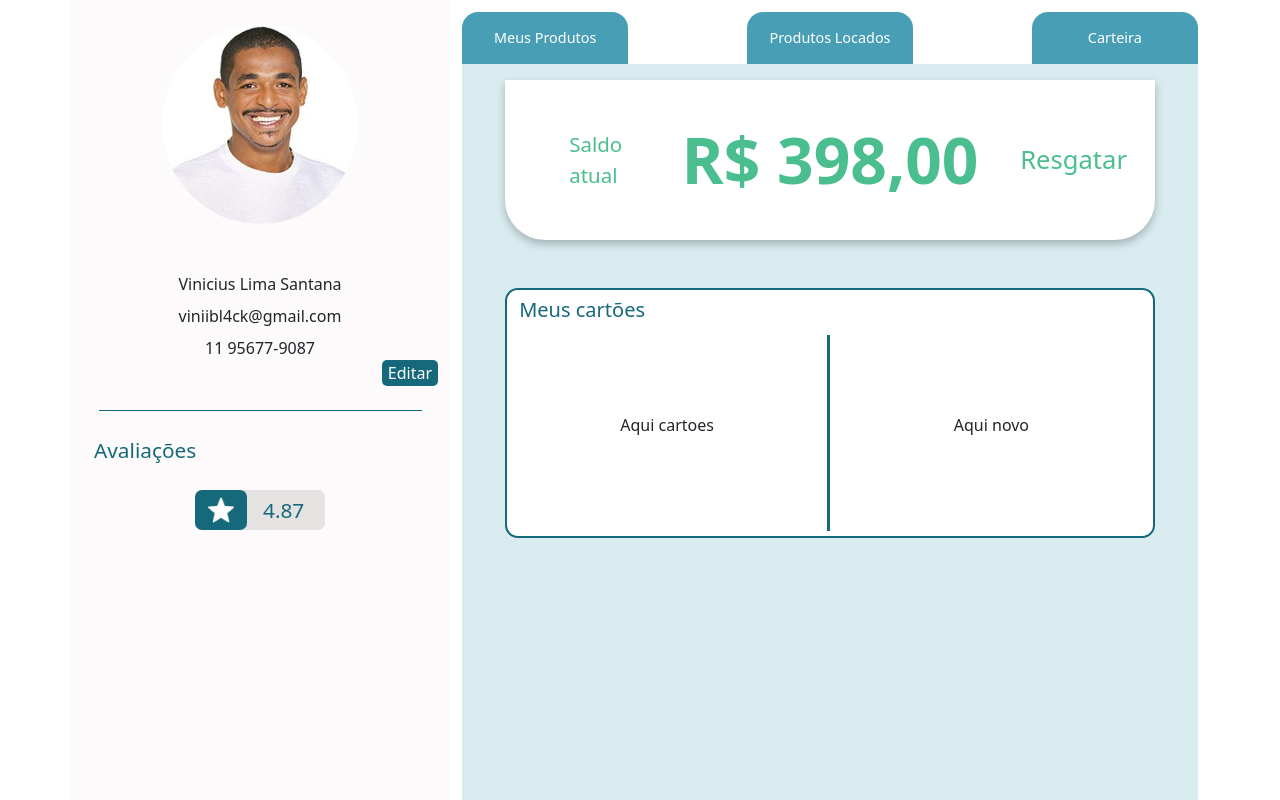
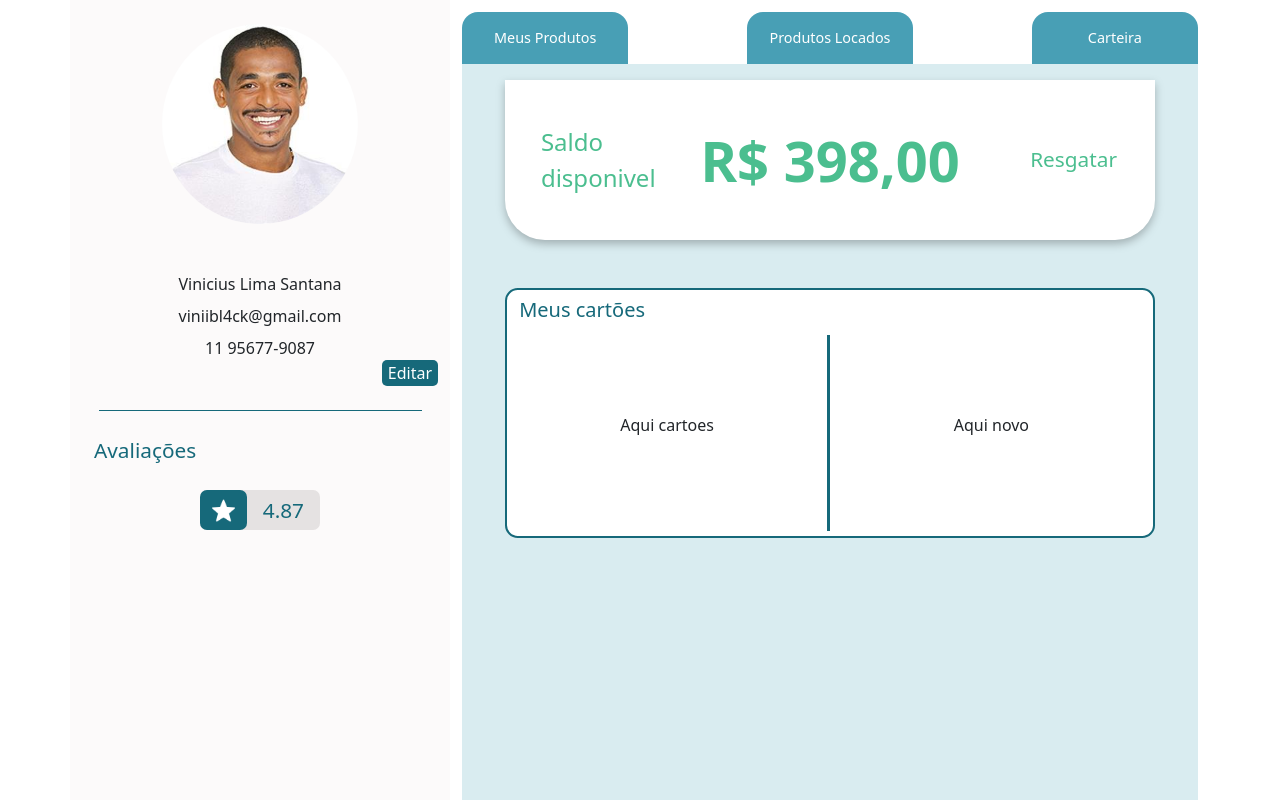
Before and after one commit to FlexRent/flexrentReact, a React (Create React App) app: page /minha-area in a window 1280 px wide. Built offline with nearby package versions, Linux system fonts and the light colour scheme.

Commit message:
fazendo ajustes no saldo carteira

```diff
--- a/src/Css/Carteira.css
+++ b/src/Css/Carteira.css
@@ -8,39 +8,46 @@
 
 .saldo{
     height: 20vh;
-
     min-height: 130px;
     color: #4BBE8F;
     background-color: white;
     border-bottom-left-radius: 5vh;
     border-bottom-right-radius: 5vh;
     filter: drop-shadow(0px 4px 4px rgba(0, 0, 0, 0.25))
+
 }
 
 #saldo-atual{
-    font-size: min(max(1.6vw), 2vw);
+    /* font-size: min(max(1.6vw), 2vw); */
     padding-left: 5vw;
-    font-weight: 300;
-
+    font-weight: 200;
+    font-size: 1.5rem;
+    /* background-color: aquamarine; */
 }
 
+
 #saldo-valor{
-    font-size: 4rem;
+    min-width: 300px;
+    font-size:3.5rem;
     font-weight: 600;
-
-
 }
 
 #saldo-button button{
-    font-size: 1.6rem;
+    font-size: 1.3rem;
     /* font-size: min(max(20px, 1.5vw), 22px); */
     /* min-width: 3vw; */
-    font-weight: 300;
+    font-weight: 200;
     border-style: none;
     background-color: transparent;
     color: #4BBE8F;
     cursor: pointer;
     width: auto;
+}
+
+#saldo-button button:hover {
+    color: #16697A;
+    font-weight: 400;
+    cursor:pointer;
 }
 
 .cartao-content{
--- a/src/Css/HeaderButtons.css
+++ b/src/Css/HeaderButtons.css
@@ -26,7 +26,6 @@ header{
     border-style: none;
     height: 6.5vh;
     width: 13vw;
-
     max-width: 230px;
     min-width: 1.6vh;
     min-height: 45px;
@@ -35,6 +34,9 @@ header{
 
 .button-menu:hover {
     color: #4BBE8F;
+    font-weight: bold;
+    background-color: #fff;;
+
 }
 
 .button-menu:focus{
--- a/src/Css/Perfil.css
+++ b/src/Css/Perfil.css
@@ -48,7 +48,7 @@
 
 .estrela-box {
     background-color: #E5E2E2;
-    width: 130px;
+    width: 120px;
     height: 40px;
     border-radius: 7px;
 
--- a/src/components/MinhaArea/Carteira.js
+++ b/src/components/MinhaArea/Carteira.js
@@ -7,15 +7,15 @@ export default function Carteira(){
 
             <div className='saldo row mb-5'>
 
-                <div className='col-sm-3 d-flex align-items-center justify-content-end' id='saldo-atual'>
-                     <spam>Saldo atual</spam>
+                <div className='col-12 col-md-3 d-flex align-items-center justify-content-end' id='saldo-atual'>
+                     <spam>Saldo disponivel</spam>
                 </div>
 
-                <div class="col-sm-6 d-flex align-items-center justify-content-center" id='saldo-valor'>
+                <div class="col-12 col-md-6 d-flex align-items-center justify-content-center" id='saldo-valor'>
                     <spam>R$ 398,00</spam>
                 </div>
 
-                <div class="col-sm-3 d-flex align-items-center justify-content-center" id='saldo-button'>
+                <div class="col-12 col-md-3 d-flex align-items-center justify-content-center" id='saldo-button'>
                     <button>Resgatar</button>
                 </div>
 
```
